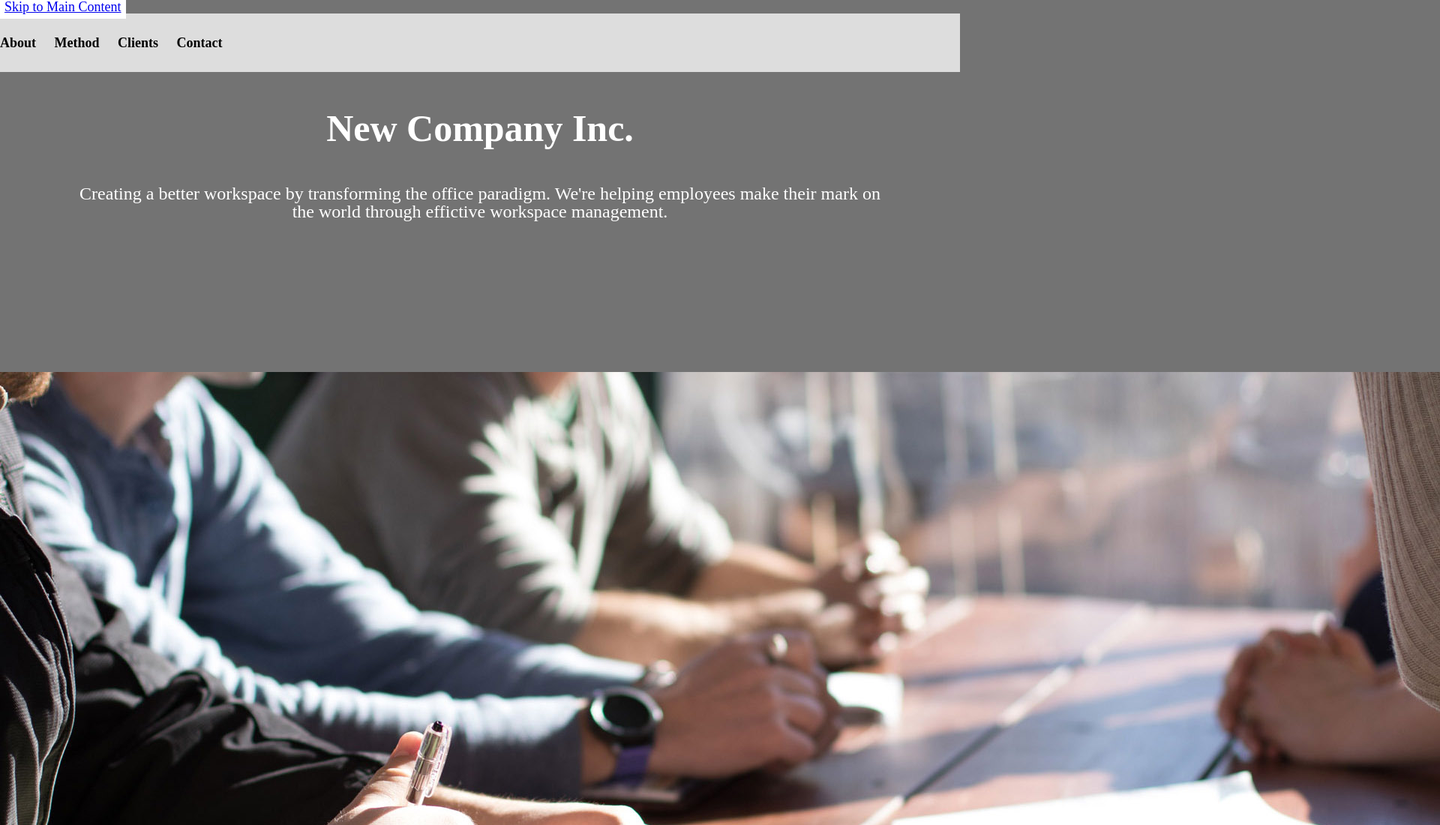
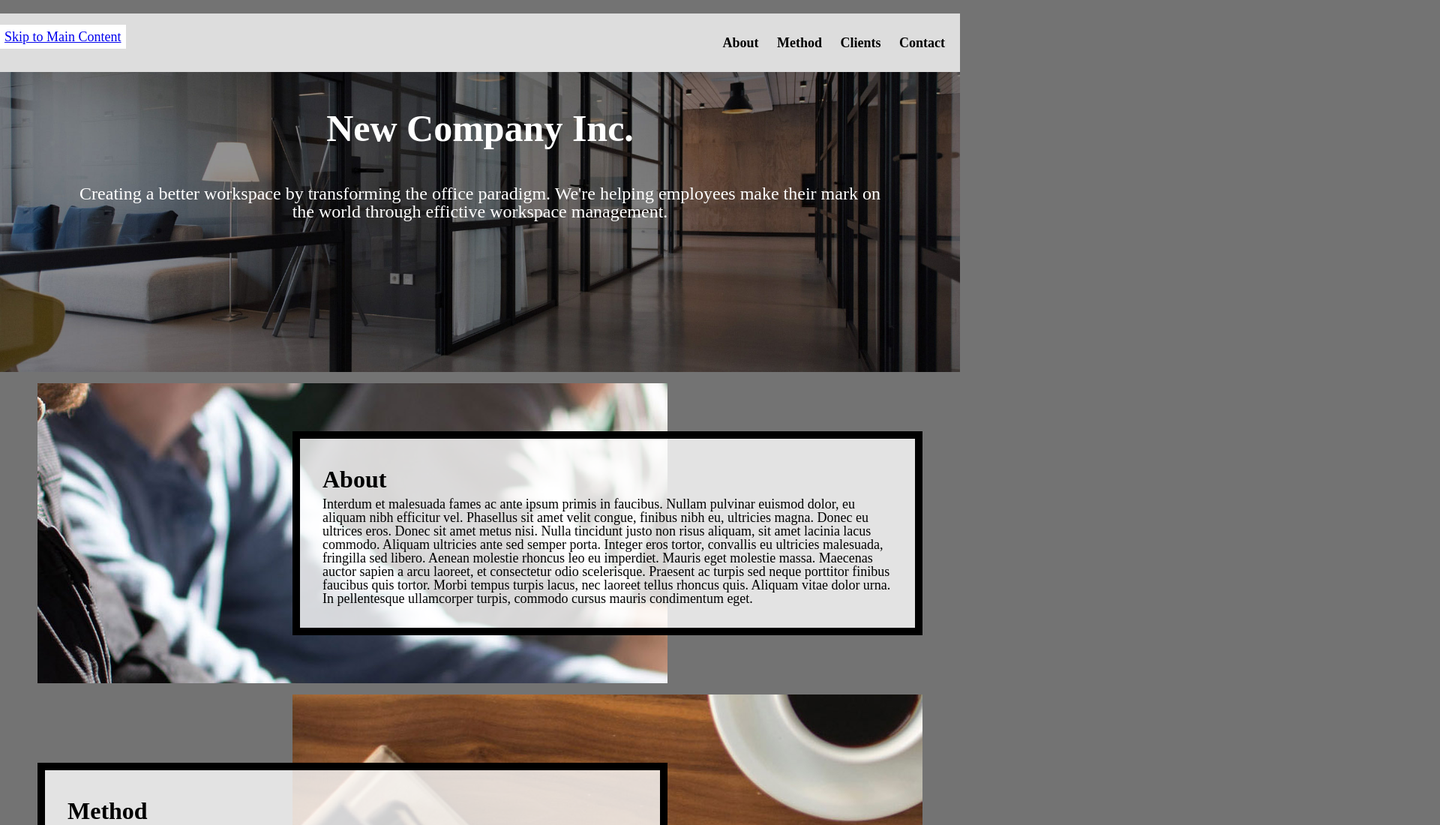
Before and after one commit to EEcanow/339homework4, a plain HTML site: page index.html in a window 1280 px wide. Shown: the top 1100 px of the page at 75% size, 1920 px wide, since content can reach past the window. Drawn offline with Linux system fonts and the light colour scheme; files that its build step writes are made by us from their sources.

Commit message:
Update style.css

```diff
--- a/css/style.css
+++ b/css/style.css
@@ -37,7 +37,7 @@ nav a{
 /*Write selector/rule property to add an underline when
 links in the navigation are in the hover or focus state.*/
 
-nav link{
+nav a:hover{
   text-decoration: underline;
 }
 
@@ -49,10 +49,21 @@ nav link{
   -webkit-transition: top 1s ease-out;
   transition: top 1s ease-out;
   z-index: 1;
+  position: relative;
+  top: 40px;
 
   /*Your code here*/
 }
 
+
+.skip a:focus{
+  position: relative;
+  top: 0;
+}
+
+:focus{
+  border: 2px solid;
+}
 /*Your Code Here*/
 /*Write selector/rule property to position the skip class element*/
 
@@ -77,7 +88,10 @@ footer{
 
 
 .container{
-  /*Your Code Here*/
+  display: grid;
+  grid-template-columns: 1fr 5fr 1fr;
+  grid-template-rows: auto;
+  grid-row-gap: 15px;
 }
 
 header{
@@ -87,11 +101,7 @@ header{
   background-size: cover;       /* Parallax effect */
   color: white;
   height: 400px;                /* Parallax effect */
-
-  /*Your Code Here*/
-  /*Set background-image to header.jpg */
-
-
+  background-image: url("../images/header.jpg");
   grid-column: 1 / -1;  /*Can you explain what this does?*/
   grid-row: 1 / auto;   /*Can you rewrite it?*/
 }
@@ -104,62 +114,62 @@ header p{
 }
 
 .about, .method, .clients, .contact{
-  /*Your Code Here*/
+  grid-column: 2/ span 1;
 
 }
 
 .about-image, .method-image, .clients-image, .contact-image{
-  /*Your Code Here*/
-
+  grid-column: 1 / -1;
+  max-height: 700px;
+  overflow: hidden;
 }
 
 .about, .about-image{
-   /*Your Code Here*/
+   grid-row: 2 / span 1;
 
 }
 
 .method, .method-image{
-   /*Your Code Here*/
-
+  grid-row: 3 / span 1;
 }
 
 
 .clients, .clients-image{
-    /*Your Code Here*/
-
+  grid-row: 4 / span 1;
 }
 
 
 .contact, .contact-image{
-    /*Your Code Here*/
-
+  grid-row: 5 / span 1;
 }
 
 .text-block{
 background-color: rgba(255, 255, 255, .8);
   border: 10px solid black;
   padding: 30px;
-  /*Your code here:*/
-
+  margin: auto;
+  vertical-align: middle;
 }
 
 
 @media all and (min-width: 800px){
   nav{
     padding: 30px 0px;
-    /*Your code here:*/
+    text-align: right;
   }
 
   .container{
-    /*Your code here:*/
+    display: grid;
+    grid-template-columns: 50px auto 500px auto 50px;
+    grid-template-rows: 400px 400px 400px 400px;
   }
 
   .about, .clients, .method-image, .contact-image{
-    /*Your code here:*/
-  }
+    grid-column: 3 / span 2;
+   }
 
   .about-image, .clients-image, .method, .contact{
-    /*Your code here:*/
+    grid-column: 2 / span 2;
   }
 }
 
```
